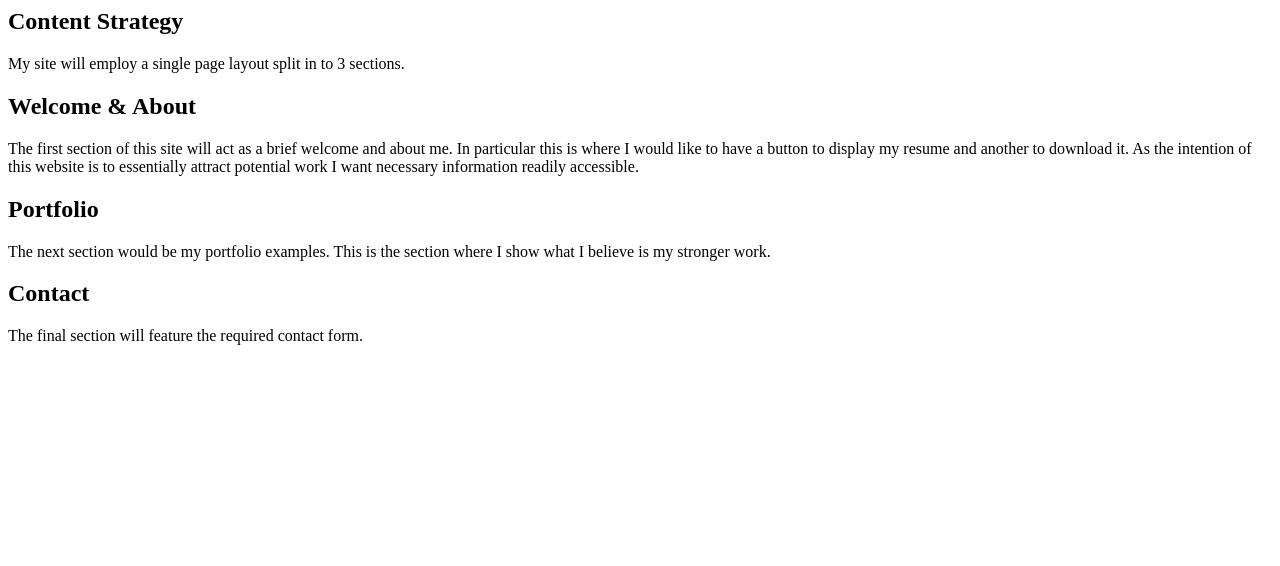
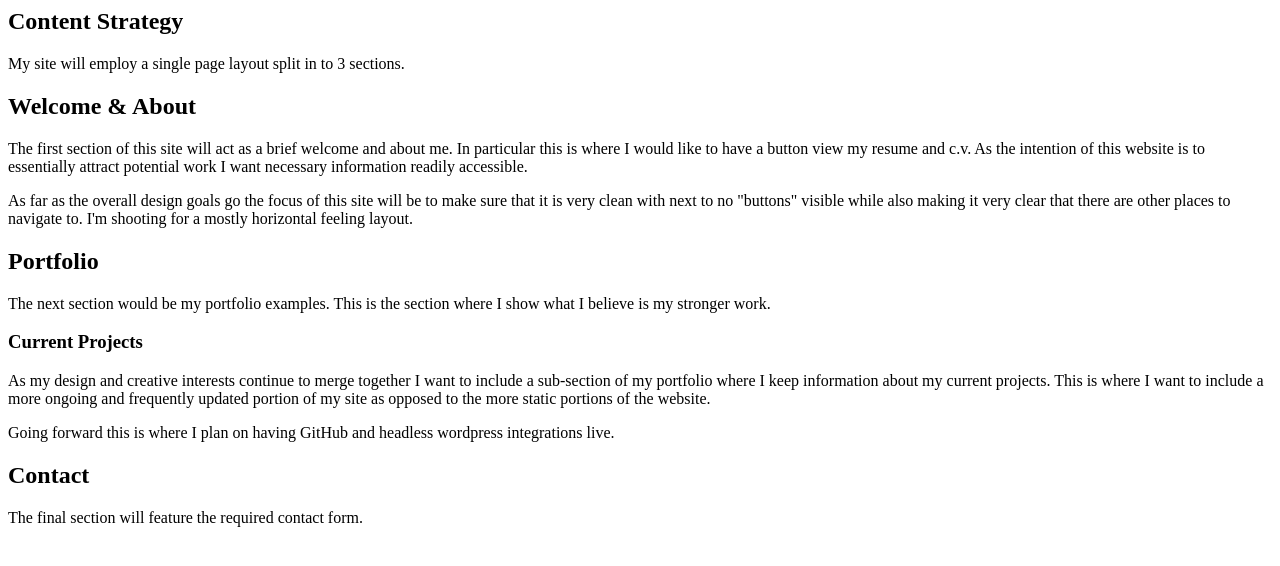
Before and after one commit to erikClevenger/modwrk, a PHP site: page /milestone-2.php in a window 1280 px wide. Shown: the top 566 px of the page. Run offline with PHP 8.4, Linux system fonts and the light colour scheme.

Commit message:
added another section and a little more text on design goals

```diff
--- a/public_html/documentation/milestone-2.php
+++ b/public_html/documentation/milestone-2.php
@@ -12,15 +12,27 @@
 	<section>
 		<h2>Welcome &amp; About</h2>
 		<p>The first section of this site will act as a brief welcome and about me. In particular this is where I
-			would like to have a button to display my resume and another to download it. As the intention of this
+			would like to have a button view my resume and c.v. As the intention of this
 			website is to essentially attract potential work I want necessary information readily accessible. </p>
+		<p>As far as the overall design goals go the focus of this site will be to make sure that it is very
+			clean with next to no "buttons" visible while also making it very clear that there are other places to
+			navigate to. I'm shooting for a mostly horizontal feeling layout.</p>
 	</section>
 	<section>
 		<h2>Portfolio</h2>
 		<p>The next section would be my portfolio examples. This is the section where I show what I believe is my
 			stronger work. </p>
+		<div>
+			<h3>Current Projects</h3>
+			<p>As my design and creative interests continue to merge together I want to include a sub-section of my
+				portfolio where I keep information about my current projects. This is where I want to include a more
+				ongoing and frequently updated portion of my site as opposed to the more static portions of the website.</p>
+			<p>Going forward this is where I plan on having GitHub and headless wordpress integrations live.</p>
+		</div>
 	</section>
+	<section>
 		<h2>Contact</h2>
 		<p>The final section will feature the required contact form.</p>
+	</section>
 	</body>
 </html>
```
